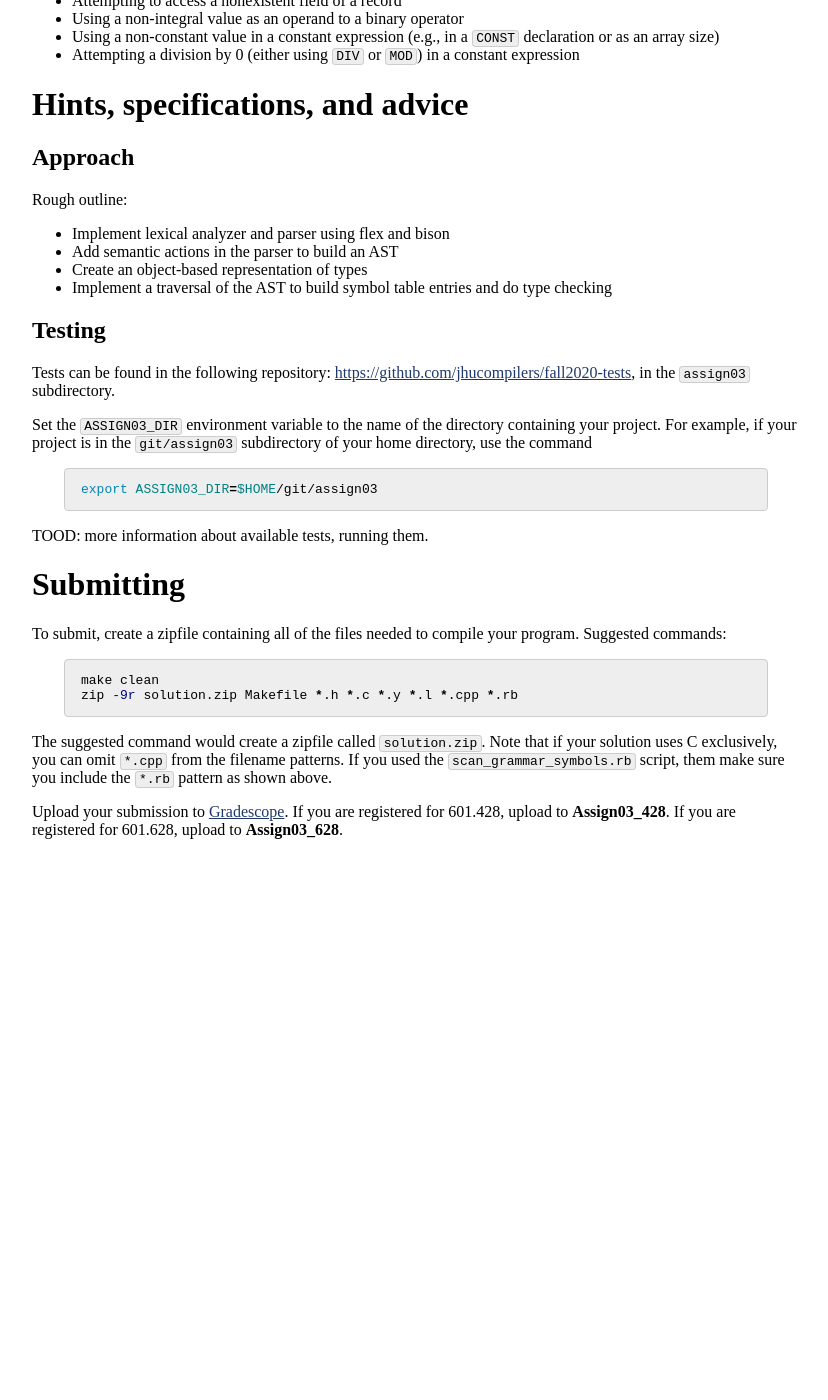
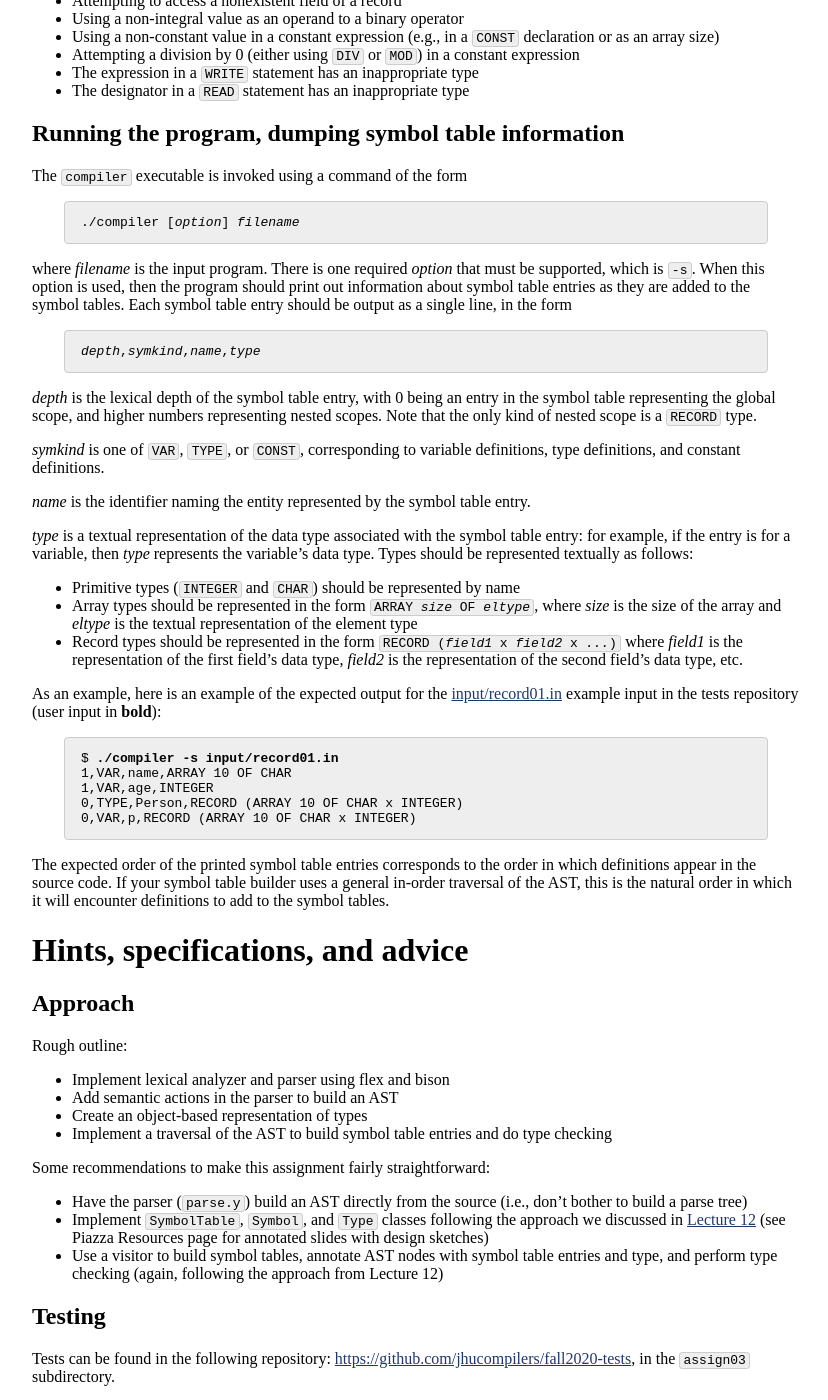
Before and after one commit to jhucompilers/fall2020, a Jekyll site: the page built from assign/assign03.md, in a window 1280 px wide and 1400 px high, scrolled down 5013 px. Shown: the whole window, without its empty margins (224-1052 px from the left). Built offline with Jekyll 4.4.1, drawn with Linux system fonts in a browser that asks for light colours; before the commit the page ends 5884 px from its top, so only the background shows below that.

Commit message:
nearly there...

```diff
--- a/assign/assign03.md
+++ b/assign/assign03.md
@@ -273,6 +273,46 @@ Examples of errors that should be reported include:
 * Using a non-integral value as an operand to a binary operator
 * Using a non-constant value in a constant expression (e.g., in a `CONST` declaration or as an array size)
 * Attempting a division by 0 (either using `DIV` or `MOD`) in a constant expression
+* The expression in a `WRITE` statement has an inappropriate type
+* The designator in a `READ` statement has an inappropriate type
+
+## Running the program, dumping symbol table information
+
+The `compiler` executable is invoked using a command of the form
+
+<div class="highlighter-rouge"><pre>
+./compiler [<i>option</i>] <i>filename</i>
+</pre></div>
+
+where <i>filename</i> is the input program.  There is one required <i>option</i> that must be supported, which is `-s`.  When this option is used, then the program should print out information about symbol table entries as they are added to the symbol tables.  Each symbol table entry should be output as a single line, in the form
+
+<div class="highlighter-rouge"><pre>
+<i>depth</i>,<i>symkind</i>,<i>name</i>,<i>type</i>
+</pre></div>
+
+<i>depth</i> is the lexical depth of the symbol table entry, with 0 being an entry in the symbol table representing the global scope, and higher numbers representing nested scopes.  Note that the only kind of nested scope is a `RECORD` type.
+
+<i>symkind</i> is one of `VAR`, `TYPE`, or `CONST`, corresponding to variable definitions, type definitions, and constant definitions.
+
+<i>name</i> is the identifier naming the entity represented by the symbol table entry.
+
+<i>type</i> is a textual representation of the data type associated with the symbol table entry: for example, if the entry is for a variable, then <i>type</i> represents the variable's data type.  Types should be represented textually as follows:
+
+* Primitive types (`INTEGER` and `CHAR`) should be represented by name
+* Array types should be represented in the form <code class="highlighter-rouge">ARRAY <i>size</i> OF <i>eltype</i></code>, where <i>size</i> is the size of the array and <i>eltype</i> is the textual representation of the element type
+* Record types should be represented in the form <code class="highlighter-rouge">RECORD (<i>field1</i> x <i>field2</i> x <i>...</i>)</code> where <i>field1</i> is the representation of the first field's data type, <i>field2</i> is the representation of the second field's data type, etc.
+
+As an example, here is an example of the expected output for the [input/record01.in](https://github.com/jhucompilers/fall2020-tests/blob/master/assign03/input/record01.in) example input in the tests repository (user input in **bold**):
+
+<div class="highlighter-rouge"><pre>
+$ <b>./compiler -s input/record01.in</b>
+1,VAR,name,ARRAY 10 OF CHAR
+1,VAR,age,INTEGER
+0,TYPE,Person,RECORD (ARRAY 10 OF CHAR x INTEGER)
+0,VAR,p,RECORD (ARRAY 10 OF CHAR x INTEGER)
+</pre></div>
+
+The expected order of the printed symbol table entries corresponds to the order in which definitions appear in the source code.  If your symbol table builder uses a general in-order traversal of the AST, this is the natural order in which it will encounter definitions to add to the symbol tables.
 
 # Hints, specifications, and advice
 
@@ -284,6 +324,12 @@ Rough outline:
 * Add semantic actions in the parser to build an AST
 * Create an object-based representation of types
 * Implement a traversal of the AST to build symbol table entries and do type checking
+
+Some recommendations to make this assignment fairly straightforward:
+
+* Have the parser (`parse.y`) build an AST directly from the source (i.e., don't bother to build a parse tree)
+* Implement `SymbolTable`, `Symbol`, and `Type` classes following the approach we discussed in [Lecture 12](../lectures/lecture12-public.pdf) (see Piazza Resources page for annotated slides with design sketches)
+* Use a visitor to build symbol tables, annotate AST nodes with symbol table entries and type, and perform type checking (again, following the approach from Lecture 12)
 
 ## Testing
 
```
